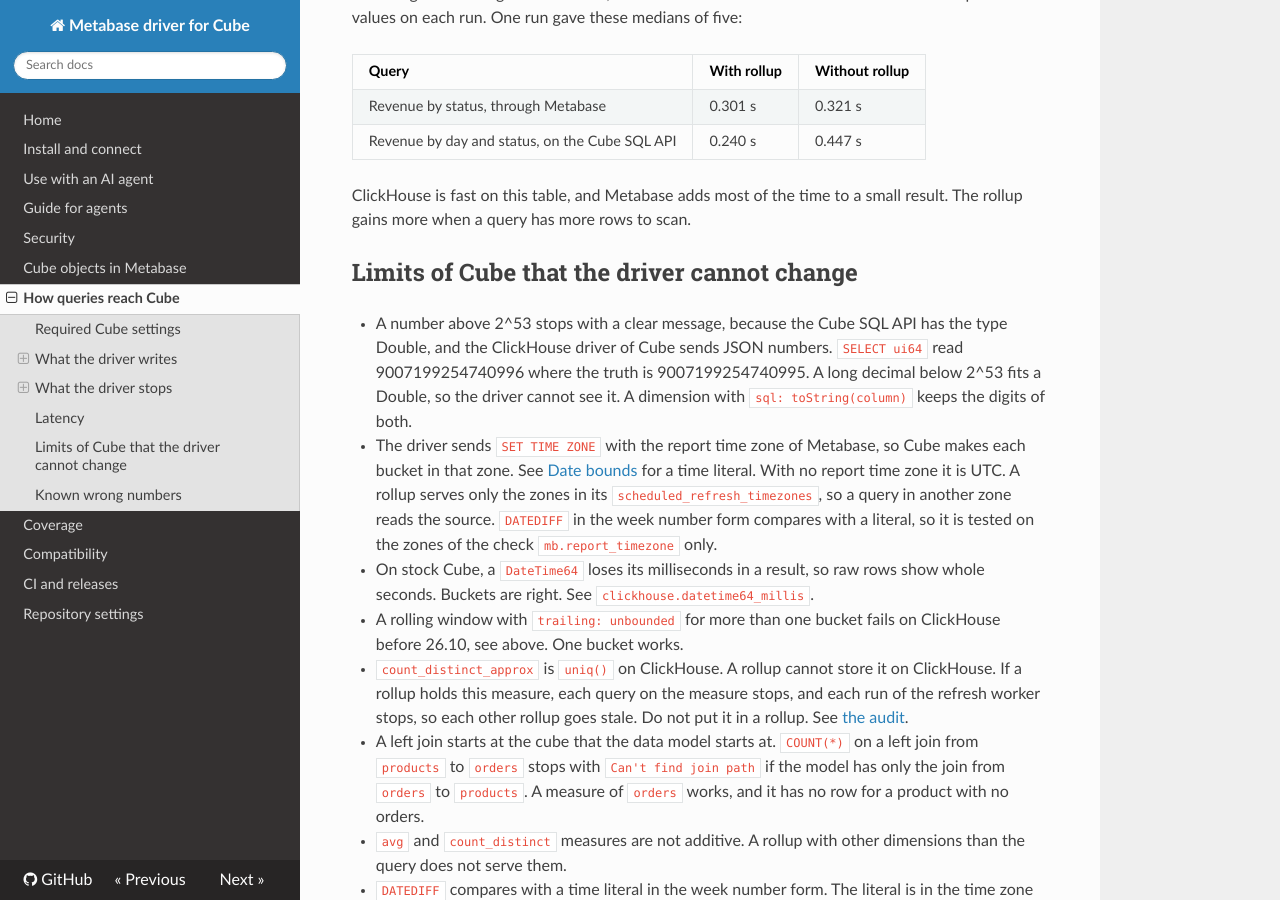
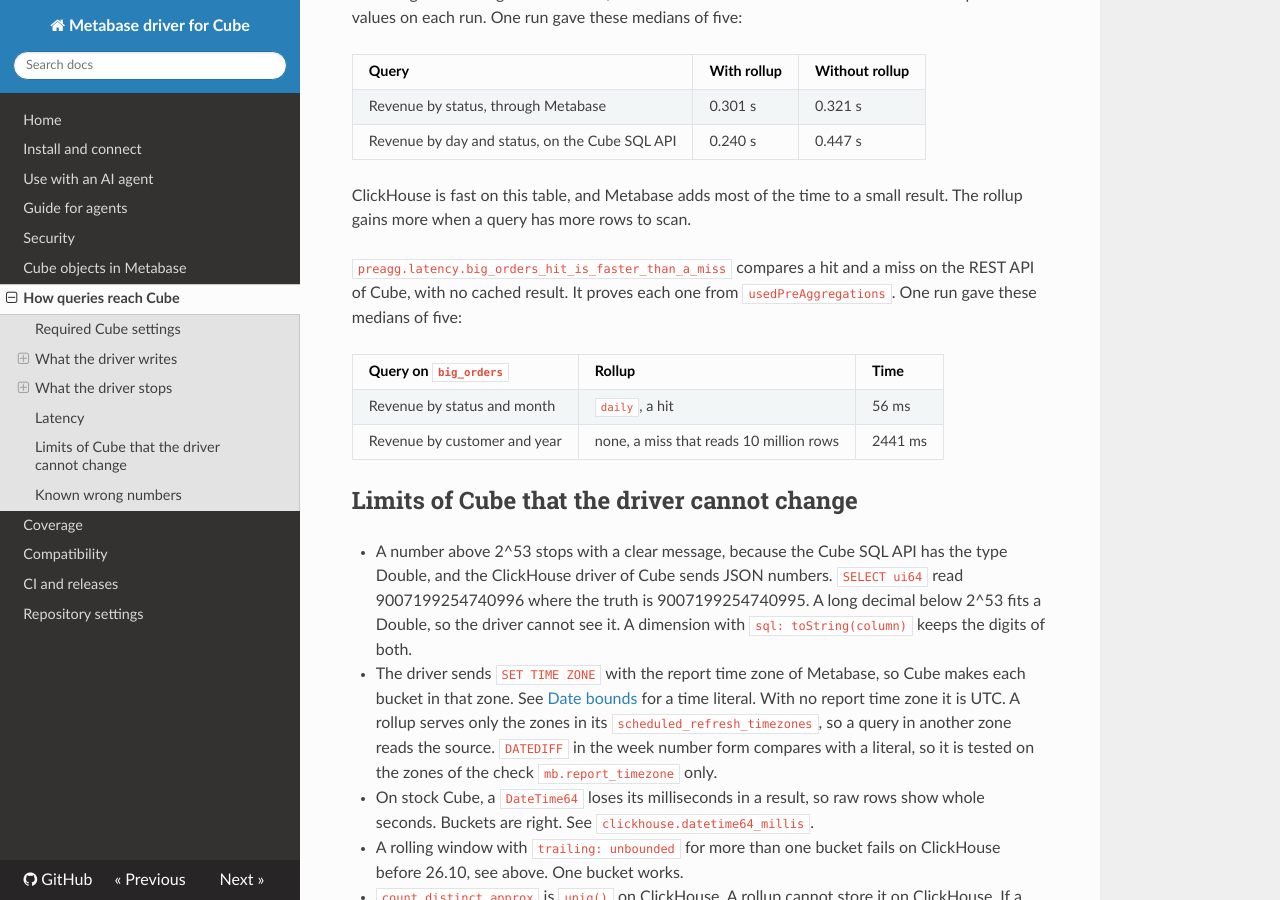
Before and after one commit to andrewkomkov/metabase-cube-driver, an MkDocs documentation site: the page built from docs/query-compilation.md, in a window 1280 px wide and 900 px high, scrolled down 7447 px. Built offline with MkDocs 1.6.1, drawn with Linux system fonts in a browser that asks for light colours; nearby versions of some CDN libraries.

Commit message:
test(conformance): record the status of the pre-aggregation forms

```diff
--- a/docs/query-compilation.md
+++ b/docs/query-compilation.md
@@ -193,6 +193,13 @@
 
 ClickHouse is fast on this table, and Metabase adds most of the time to a small result. The rollup gains more when a query has more rows to scan.
 
+`preagg.latency.big_orders_hit_is_faster_than_a_miss` compares a hit and a miss on the REST API of Cube, with no cached result. It proves each one from `usedPreAggregations`. One run gave these medians of five:
+
+| Query on `big_orders` | Rollup | Time |
+| --- | --- | --- |
+| Revenue by status and month | `daily`, a hit | 56 ms |
+| Revenue by customer and year | none, a miss that reads 10 million rows | 2441 ms |
+
 ## Limits of Cube that the driver cannot change
 
 - A number above 2^53 stops with a clear message, because the Cube SQL API has the type Double, and the ClickHouse driver of Cube sends JSON numbers. `SELECT ui64` read 9007199254740996 where the truth is 9007199254740995. A long decimal below 2^53 fits a Double, so the driver cannot see it. A dimension with `sql: toString(column)` keeps the digits of both.
```
Also changed, not shown: 1 other file.
